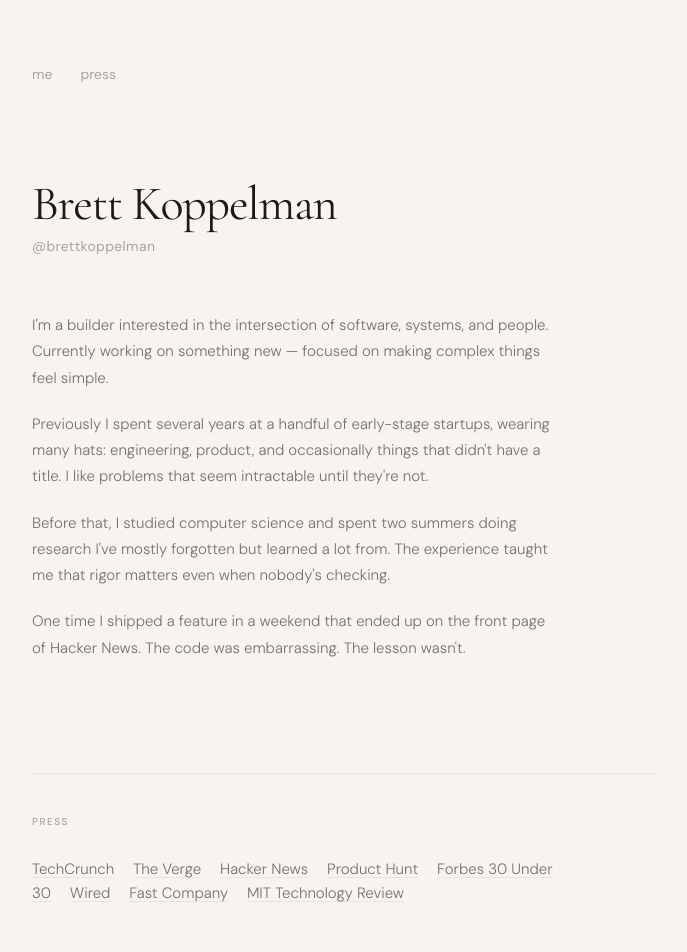
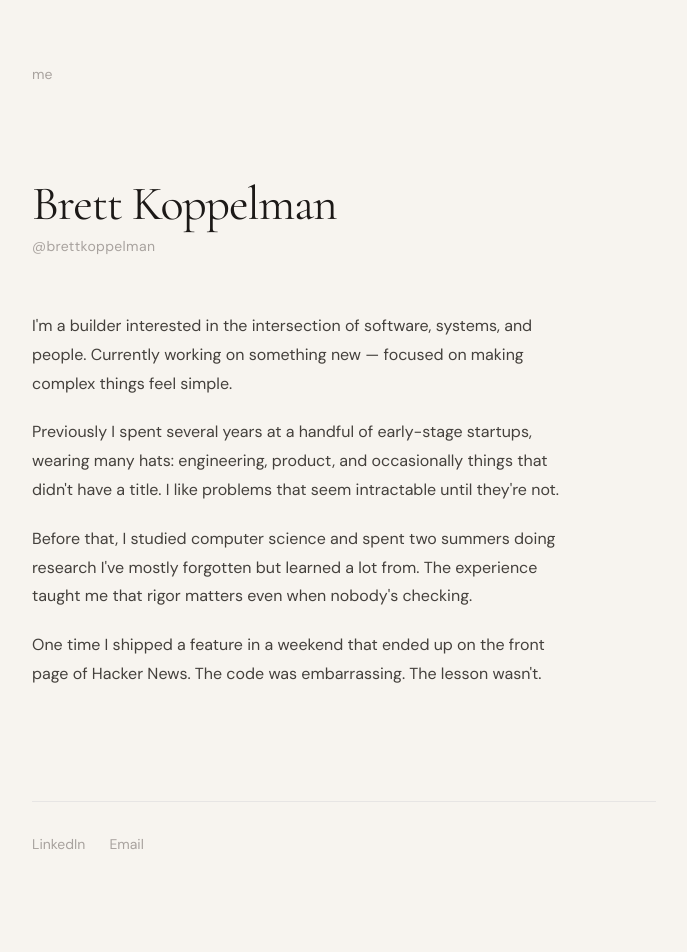
Before and after one commit to brettkoppelman/brettkoppelman.github.io, a Next.js app: page / in a window 1280 px wide. Shown: the top 952 px of the page, without its empty margins (296-983 px from the left). After the commit the page ends 918 px from the top, so only its background shows below. Built offline with nearby package versions, Linux system fonts and the light colour scheme.

Commit message:
Remove press section, improve body text readability

```diff
--- a/app/page.tsx
+++ b/app/page.tsx
@@ -1,6 +1,5 @@
 import Nav from '@/components/Nav'
 import Header from '@/components/Header'
-import Press from '@/components/Press'
 import Footer from '@/components/Footer'
 
 export default function Home() {
@@ -8,7 +7,6 @@ export default function Home() {
     <main className="min-h-screen px-6 py-16 max-w-2xl mx-auto">
       <Nav />
       <Header />
-      <Press />
       <Footer />
     </main>
   )
--- a/components/Header.tsx
+++ b/components/Header.tsx
@@ -6,7 +6,7 @@ export default function Header() {
       </h1>
       <p className="text-sm text-subtle font-sans mb-14 tracking-wide">@brettkoppelman</p>
 
-      <div className="space-y-5 text-muted leading-[1.75] text-[15px] max-w-[530px] font-sans font-light">
+      <div className="space-y-5 text-[#44403C] leading-[1.8] text-base max-w-[530px] font-sans font-normal">
         <p>
           I'm a builder interested in the intersection of software, systems, and people. Currently
           working on something new — focused on making complex things feel simple.
--- a/components/Nav.tsx
+++ b/components/Nav.tsx
@@ -2,7 +2,6 @@ export default function Nav() {
   return (
     <nav className="flex gap-7 text-sm text-subtle mb-24 font-sans">
       <a href="#me" className="hover:text-accent transition-colors duration-200">me</a>
-      <a href="#press" className="hover:text-accent transition-colors duration-200">press</a>
     </nav>
   )
 }
--- a/components/Press.tsx
+++ /dev/null
@@ -1,35 +0,0 @@
-const pressLinks = [
-  { label: 'TechCrunch', href: '#' },
-  { label: 'The Verge', href: '#' },
-  { label: 'Hacker News', href: '#' },
-  { label: 'Product Hunt', href: '#' },
-  { label: 'Forbes 30 Under 30', href: '#' },
-  { label: 'Wired', href: '#' },
-  { label: 'Fast Company', href: '#' },
-  { label: 'MIT Technology Review', href: '#' },
-]
-
-export default function Press() {
-  return (
-    <section id="press" className="mb-28 pt-10 border-t border-border">
-      <p className="text-[10px] font-sans font-medium uppercase tracking-[0.15em] text-subtle mb-7">
-        Press
-      </p>
-      <p className="text-[15px] text-muted leading-relaxed font-sans font-light">
-        {pressLinks.map((link, i) => (
-          <span key={link.label}>
-            <a
-              href={link.href}
-              className="hover:text-accent transition-colors duration-200 underline underline-offset-[3px] decoration-border hover:decoration-accent/40"
-            >
-              {link.label}
-            </a>
-            {i < pressLinks.length - 1 && (
-              <span className="mx-2 text-border select-none">·</span>
-            )}
-          </span>
-        ))}
-      </p>
-    </section>
-  )
-}
```
